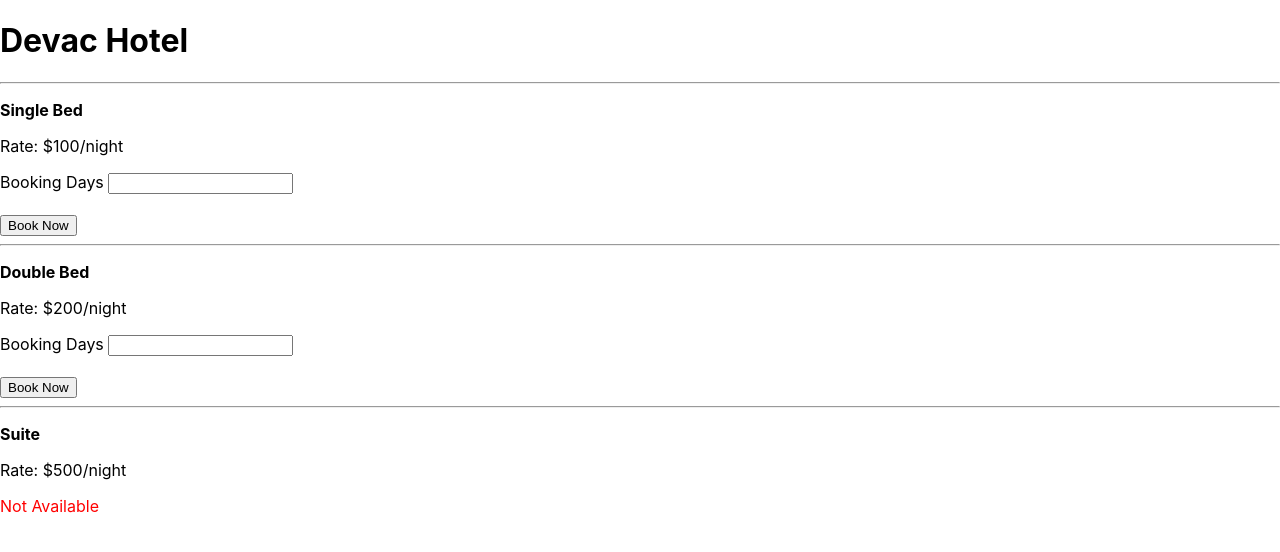
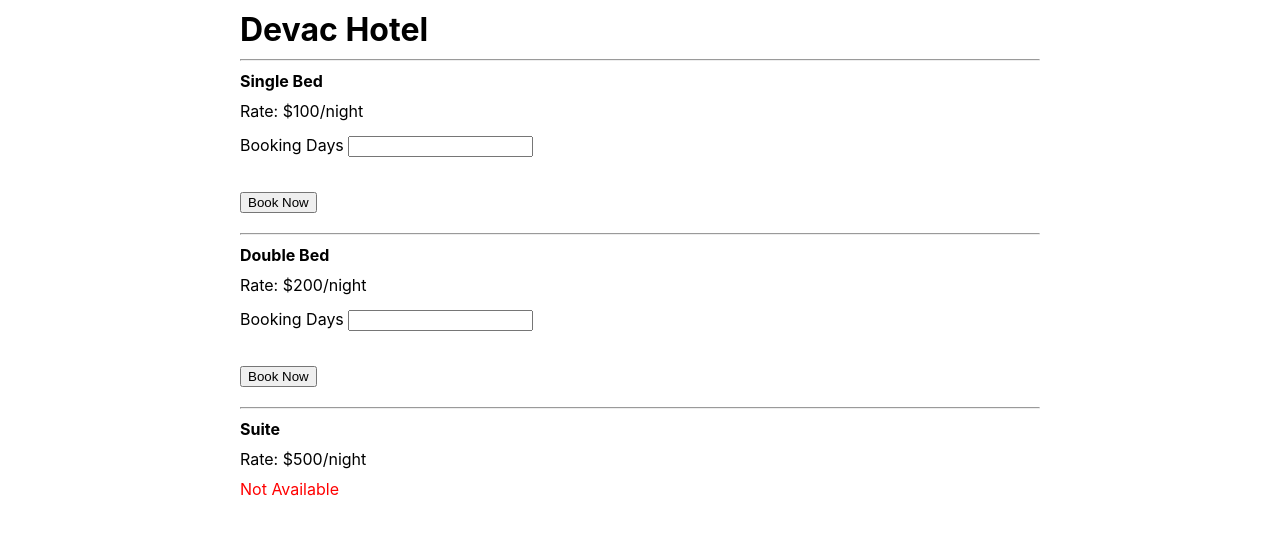
Before and after one commit to thomasmartinez114/devacHotel, a React (Create React App) app: page / in a window 1280 px wide. Shown: the top 552 px of the page. Built offline with nearby package versions, Linux system fonts and the light colour scheme.

Commit message:
centered app

```diff
--- a/src/App.css
+++ b/src/App.css
@@ -8,6 +8,11 @@
   padding: 0 20px 20px 20px;
 } */
 
+* {
+  max-width: 800px;
+  margin: 5px auto 10px auto;
+}
+
 .room-type {
   font-weight: bold;
 }
```
